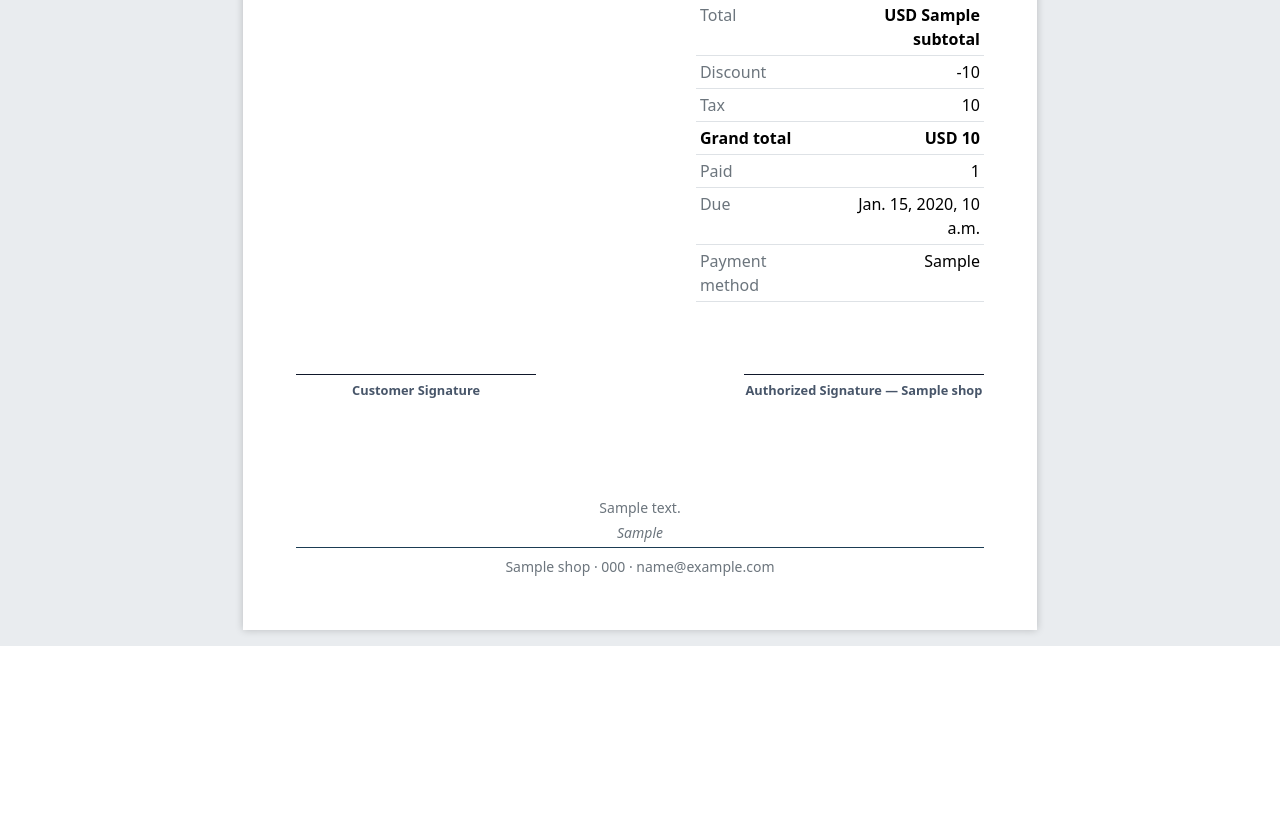
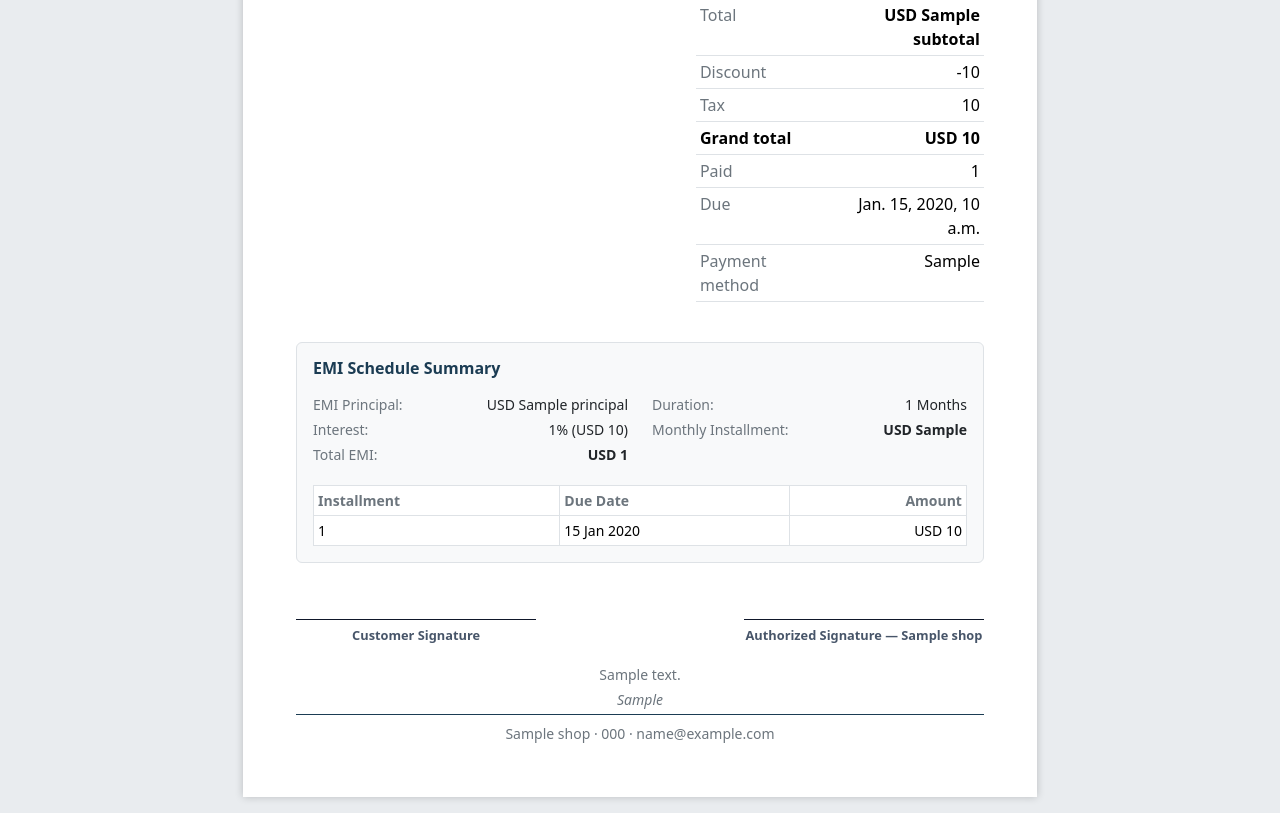
Before and after one commit to mainulislamik/stockwhisk_updated, a Django app: template backend/templates/web/invoice_print.html in a window 1280 px wide. Shown: the part 509-1322 px from the top of the page. Before the commit the page ends 1155 px from the top, so only its background shows below. Run offline with Django 5.2, Linux system fonts and the light colour scheme; the template is opened without the code that fills it: most values are stand-ins (such as "Sample title", 1, 10 or a date in 2020); grey boxes marked "Sample" are stand-in pictures; data that the repository does not hold is empty; parts of the project's set-up code (start-up, migrations or seed data) failed here and were passed over; some libraries are stand-ins or nearby versions.

Commit message:
Add EMI schedule details to invoice print and fix Celery task transaction issue for welcome email

```diff
--- a/backend/sales/services.py
+++ b/backend/sales/services.py
@@ -221,9 +221,9 @@ def create_sale(
             monthly_installment=monthly_installment,
         )
 
-        # Trigger welcome email asynchronously
+        # Trigger welcome email asynchronously after transaction commits
         from .tasks import send_emi_welcome_email
-        send_emi_welcome_email.delay(schedule.id)
+        transaction.on_commit(lambda: send_emi_welcome_email.delay(schedule.id))
 
         installments = []
         for i in range(emi_months):
--- a/backend/templates/web/invoice_print.html
+++ b/backend/templates/web/invoice_print.html
@@ -88,6 +88,37 @@
       </table>
     </div>
 
+    {% if sale.emi_schedule %}
+    <div class="mt-4 p-3 bg-light rounded" style="border: 1px solid #dee2e6;">
+      <h6 class="fw-bold mb-3" style="color: #1B3C53;">EMI Schedule Summary</h6>
+      <div class="row small mb-3">
+        <div class="col-6">
+          <div class="d-flex justify-content-between mb-1"><span class="text-secondary">EMI Principal:</span> <span>{{ shop.currency }} {{ sale.emi_schedule.principal }}</span></div>
+          <div class="d-flex justify-content-between mb-1"><span class="text-secondary">Interest:</span> <span>{{ sale.emi_schedule.interest_percent }}% ({{ shop.currency }} {{ sale.emi_schedule.interest_amount }})</span></div>
+          <div class="d-flex justify-content-between mb-1"><span class="text-secondary">Total EMI:</span> <span class="fw-semibold">{{ shop.currency }} {{ sale.emi_schedule.total_emi_amount }}</span></div>
+        </div>
+        <div class="col-6">
+          <div class="d-flex justify-content-between mb-1"><span class="text-secondary">Duration:</span> <span>{{ sale.emi_schedule.total_months }} Months</span></div>
+          <div class="d-flex justify-content-between mb-1"><span class="text-secondary">Monthly Installment:</span> <span class="fw-semibold">{{ shop.currency }} {{ sale.emi_schedule.monthly_installment }}</span></div>
+        </div>
+      </div>
+      <table class="table table-sm table-bordered mb-0" style="background: white;">
+        <thead class="bg-white">
+          <tr><th class="small text-secondary">Installment</th><th class="small text-secondary">Due Date</th><th class="small text-secondary text-end">Amount</th></tr>
+        </thead>
+        <tbody>
+          {% for inst in sale.emi_schedule.installments.all %}
+          <tr>
+            <td class="small">{{ inst.installment_number }}</td>
+            <td class="small">{{ inst.due_date|date:"d M Y" }}</td>
+            <td class="small text-end">{{ shop.currency }} {{ inst.amount }}</td>
+          </tr>
+          {% endfor %}
+        </tbody>
+      </table>
+    </div>
+    {% endif %}
+
     <!-- SIGNATURES -->
     <div style="display:flex;justify-content:space-between;gap:48px;margin-top:56px;page-break-inside:avoid">
       <div style="flex:1;max-width:240px;text-align:center">
```
Also changed, not shown: backend/sales/models.py (+8 -0 lines).
